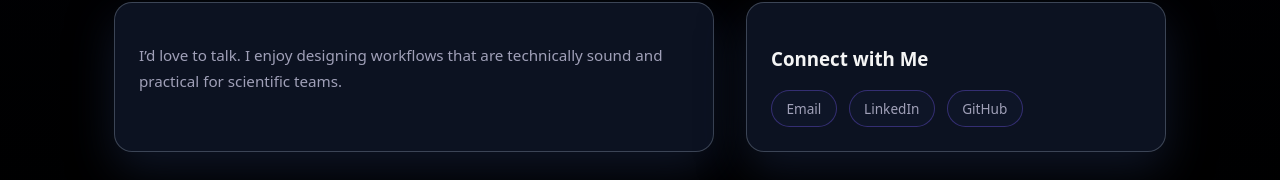
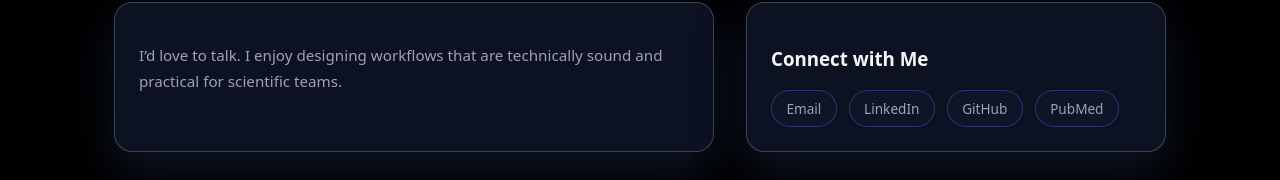
Before and after one commit to albertjseo/personal-portfolio, a React (Create React App) app: page / in a window 1280 px wide. Shown: the part 4626-4806 px from the top of the page. Built offline with nearby package versions, Linux system fonts and the light colour scheme.

Commit message:
Updating Contact.jsx

```diff
--- a/src/components/Contact.jsx
+++ b/src/components/Contact.jsx
@@ -21,6 +21,7 @@ export default function Contact() {
             <a className="contact-link" href="mailto:your.email@example.com">Email</a>
             <a className="contact-link" href="https://www.linkedin.com/in/albertjseo" target="_blank" rel="noreferrer">LinkedIn</a>
             <a className="contact-link" href="https://github.com/albertjseo" target="_blank" rel="noreferrer">GitHub</a>
+            <a className="contact-link" href="https://pubmed.ncbi.nlm.nih.gov/?term=albert+j.+seo" target="_blank" rel="noreferrer">PubMed</a>
           </div>
         </div>
 
```
